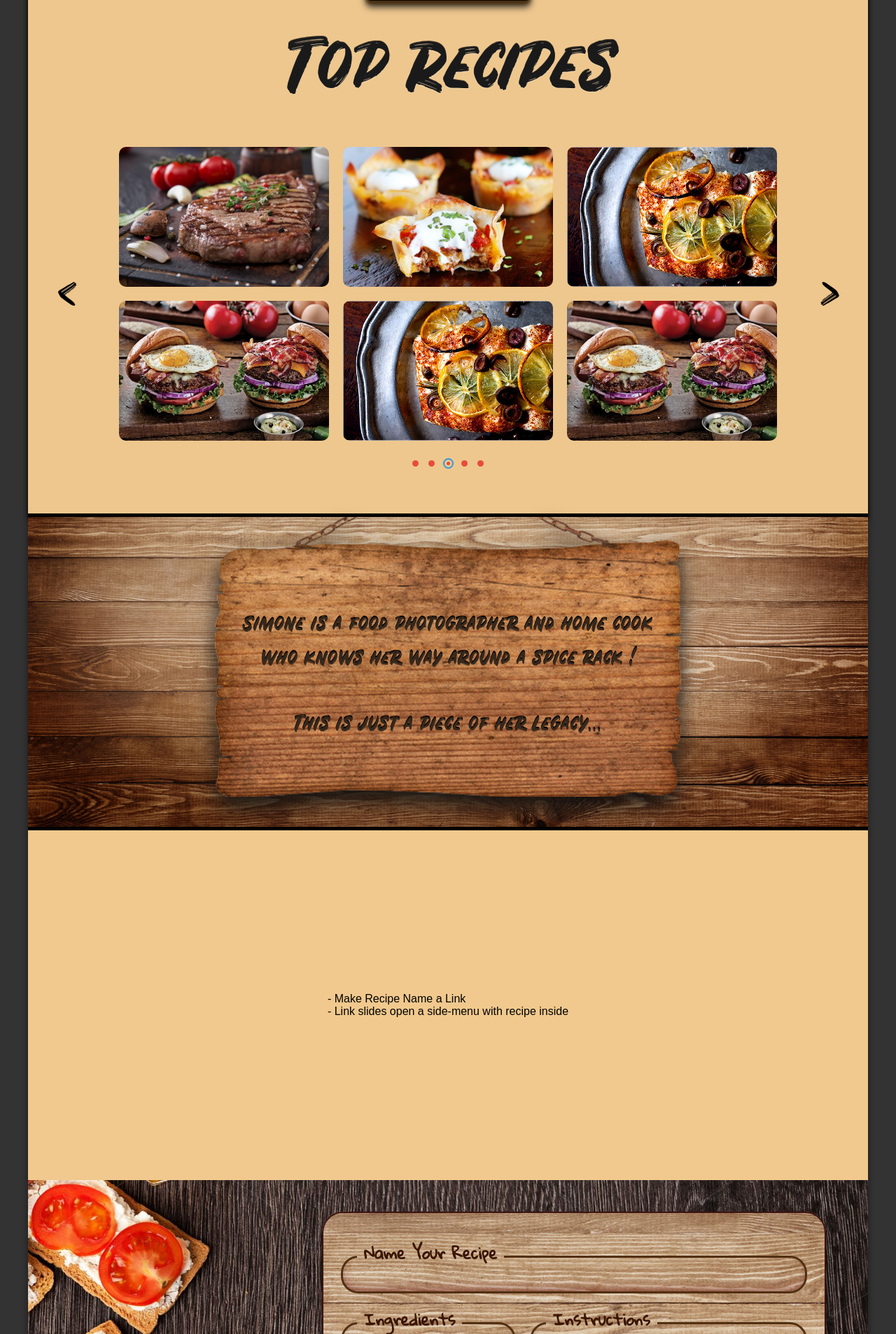
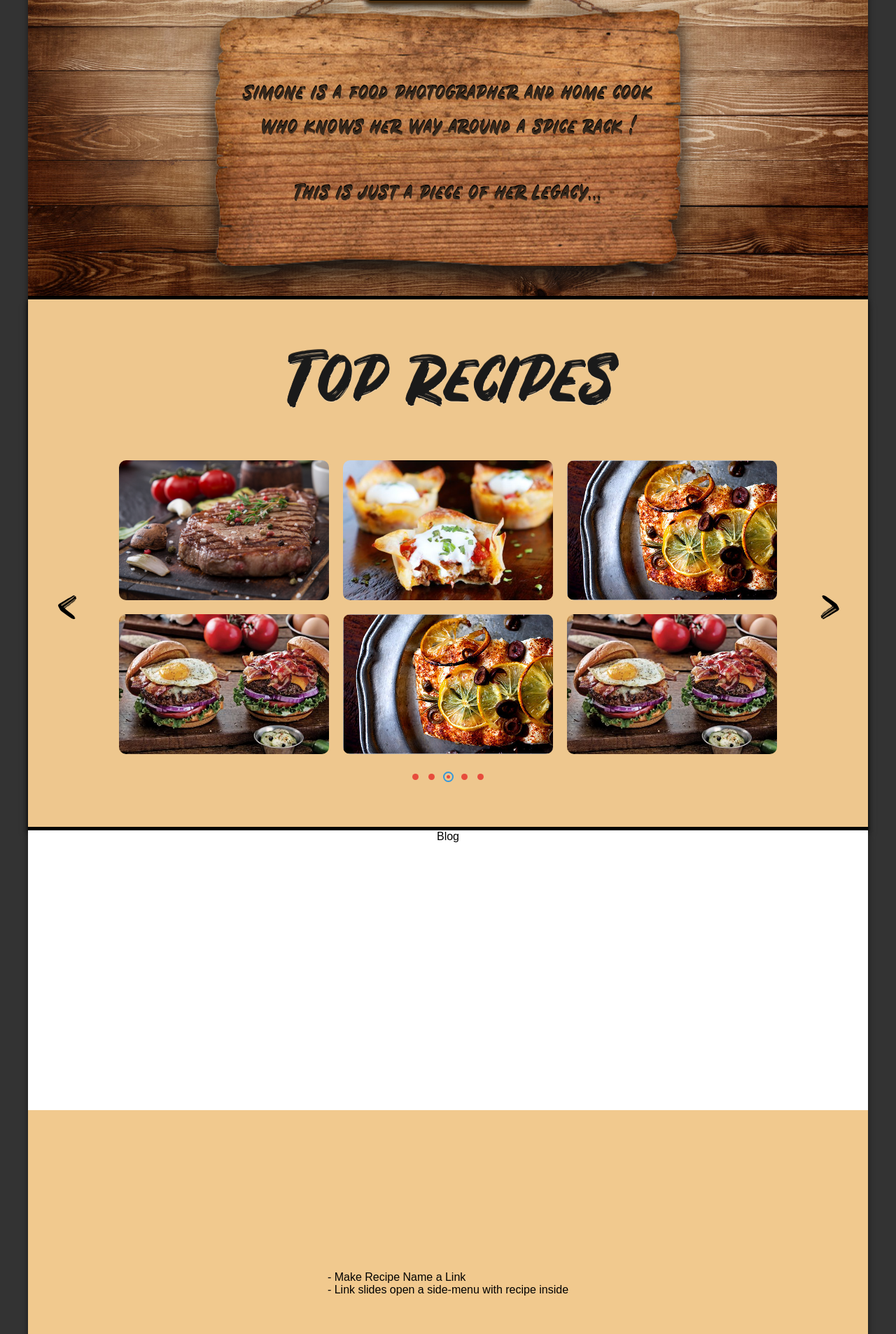
Before and after one commit to NathanielDaniels/cookbook-project, a PHP site: page / in a window 1280 px wide. Shown: the part 777-2684 px from the top of the page at 70% size. Run offline with PHP 8.4, Linux system fonts and the light colour scheme; some libraries are stand-ins or nearby versions; some web fonts are replaced.

Commit message:
swapping sections + adding blog section

```diff
--- a/CSS/styles.css
+++ b/CSS/styles.css
@@ -436,7 +436,7 @@ body {
 }
 
 .main-container .form-container form {
-  padding: 50px 0;
+  padding: 3rem 0;
 }
 
 .main-container .form-container form fieldset.mainFieldset {
@@ -646,7 +646,21 @@ body {
   opacity: 1;
 }
 
+.main-container .blog {
+  background: white;
+  height: 50vh;
+  display: -webkit-box;
+  display: -ms-flexbox;
+  display: flex;
+  -webkit-box-pack: center;
+      -ms-flex-pack: center;
+          justify-content: center;
+  -ms-flex-line-pack: center;
+      align-content: center;
+}
+
 .main-container .form-recipes {
+  border-bottom: 5px solid black;
   width: 100%;
   height: 500px;
   max-height: auto;
@@ -709,7 +723,7 @@ body {
     -ms-grid-rows: (160px)[2] !important;
         grid-template-rows: repeat(2, 160px) !important;
   }
-  form fieldset .form-grid {
+  .form-container form fieldset .form-grid {
     display: -webkit-box !important;
     display: -ms-flexbox !important;
     display: flex !important;
--- a/CSS/styles.scss
+++ b/CSS/styles.scss
@@ -419,7 +419,7 @@ body {
         0px -1px 0px rgba(0, 0, 0, 0.7);
     }
     form {
-      padding: 50px 0;
+      padding: 3rem 0;
       fieldset.mainFieldset {
         // background: hsl(0,0,82);
         // background: hsl(18, 28%, 65%);
@@ -610,7 +610,17 @@ body {
     // /.form-container
   }
 
+  .blog {
+    background: white;
+    height: 50vh;
+    display: flex;
+    justify-content: center;
+    align-content: center;
+  }
+
   .form-recipes {
+    border-bottom: 5px solid hsl(0, 0, 0);
+
     width: 100%;
     height: 500px;
     max-height: auto;
@@ -677,6 +687,7 @@ body {
       grid-template-rows: repeat(2, 160px) !important;
     }
   }
+  .form-container {
     form {
       // margin: auto;
       fieldset {
@@ -688,6 +699,7 @@ body {
         // /fieldset
       }
       // /form
+    }
   }
   // /Media (1200px)
 }
--- a/index.html
+++ b/index.html
@@ -41,7 +41,7 @@
         <!-- /.title-container -->
       </section>
       <!-- ! Possible OLD Location for about-section -->
-      <!-- <section class="about-section">
+      <section class="about-section">
         <div class="mobilePara">
           <p>
             Simone is a food photographer and home cook<br />
@@ -58,7 +58,7 @@
             <p>This is just a piece of her Legacy...</p>
           </div>
         </div>
-      </section> -->
+      </section>
       <!--! /======================== -->
 
       <section class="recipes-container" id="top-recipes">
@@ -205,7 +205,7 @@
       </section>
 
       <!-- ! Possible NEW Location for About-Section -->
-      <section class="about-section">
+      <!-- <section class="about-section">
         <div class="mobilePara">
           <p>
             Simone is a food photographer and home cook<br />
@@ -222,7 +222,7 @@
             <p>This is just a piece of her Legacy...</p>
           </div>
         </div>
-      </section>
+      </section> -->
       <!--! /======================== -->
 
       <!-- ! Possible OLD Location for FORM-Section -->
@@ -276,6 +276,10 @@
         </form>
       </section> -->
       <!--! /======================== -->
+
+      <section class="blog">
+        Blog
+      </section>
       <section class="form-recipes" id="formRecipes">
         <div class="recipes-list" id="recipesList">
           <div class="firstRecipe"></div>
```
Also changed, not shown: 1 other file. Lines whose indentation alone changed are shown as unchanged.
